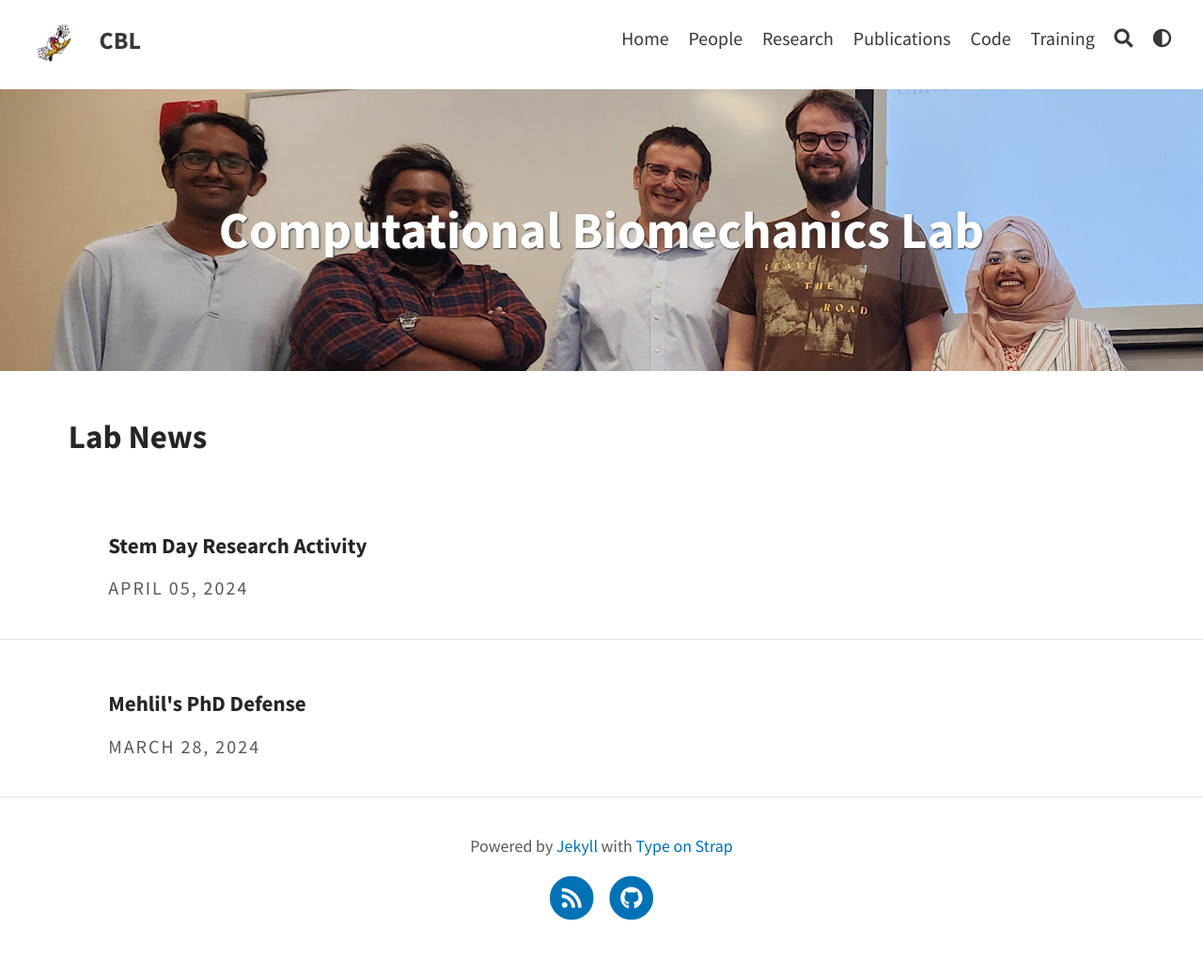
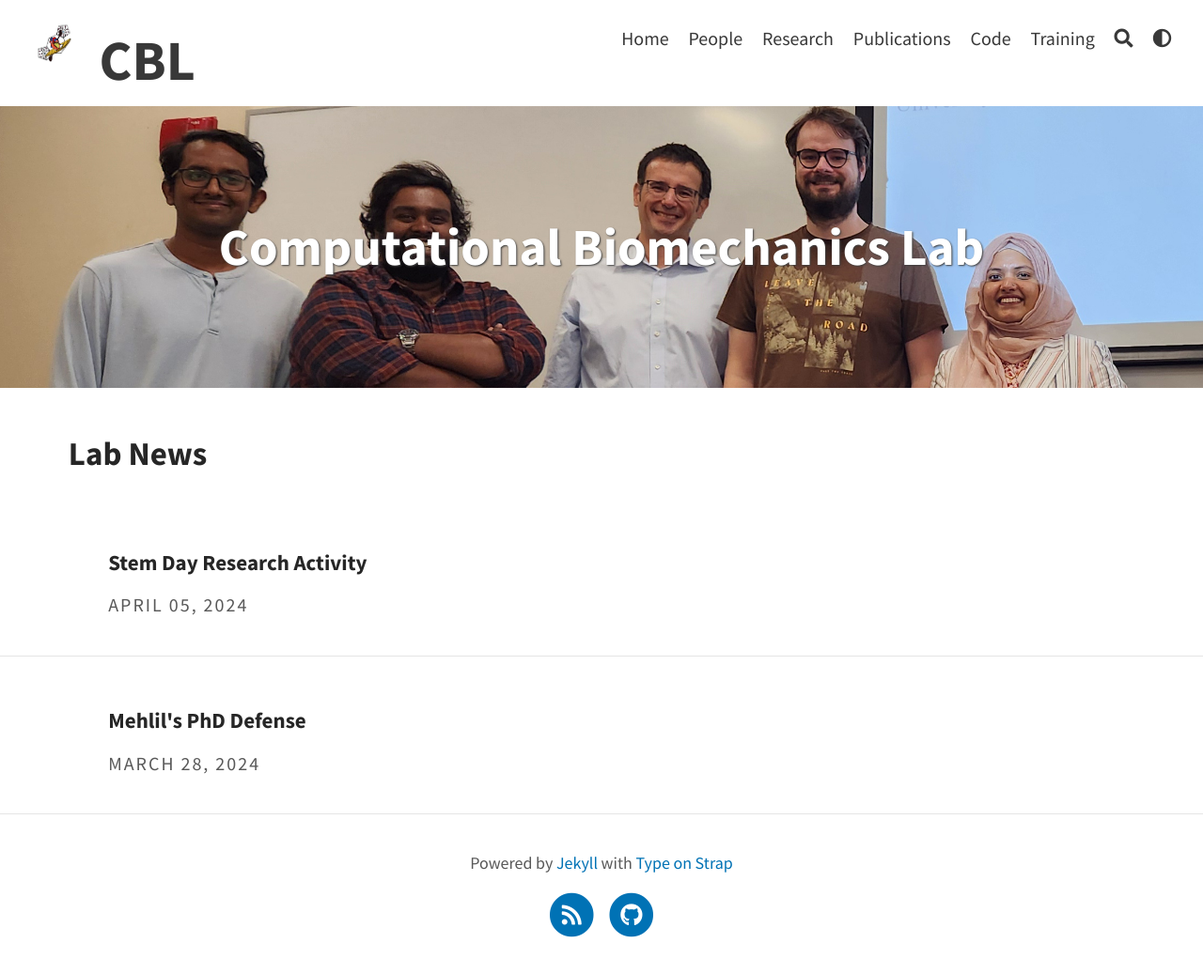
Before and after one commit to CBL-UCF/CBL-UCF.github.io, a Jekyll site: the page built from index.html, in a window 1280 px wide. Shown: the whole page at 94% size. Built offline with Jekyll 4.4.1, drawn with Linux system fonts in a browser that asks for light colours; a script that is not in the unit is left out; the list of posts is cut into pages by our own code.

Commit message:
Update _navbar.scss

```diff
--- a/_sass/includes/_navbar.scss
+++ b/_sass/includes/_navbar.scss
@@ -48,7 +48,7 @@
     float: left;
     font-weight: bold;
     font-family: $font-family-logo;
-    font-size: 1.3em;
+    font-size: 3em;
   }
 }
 
```
